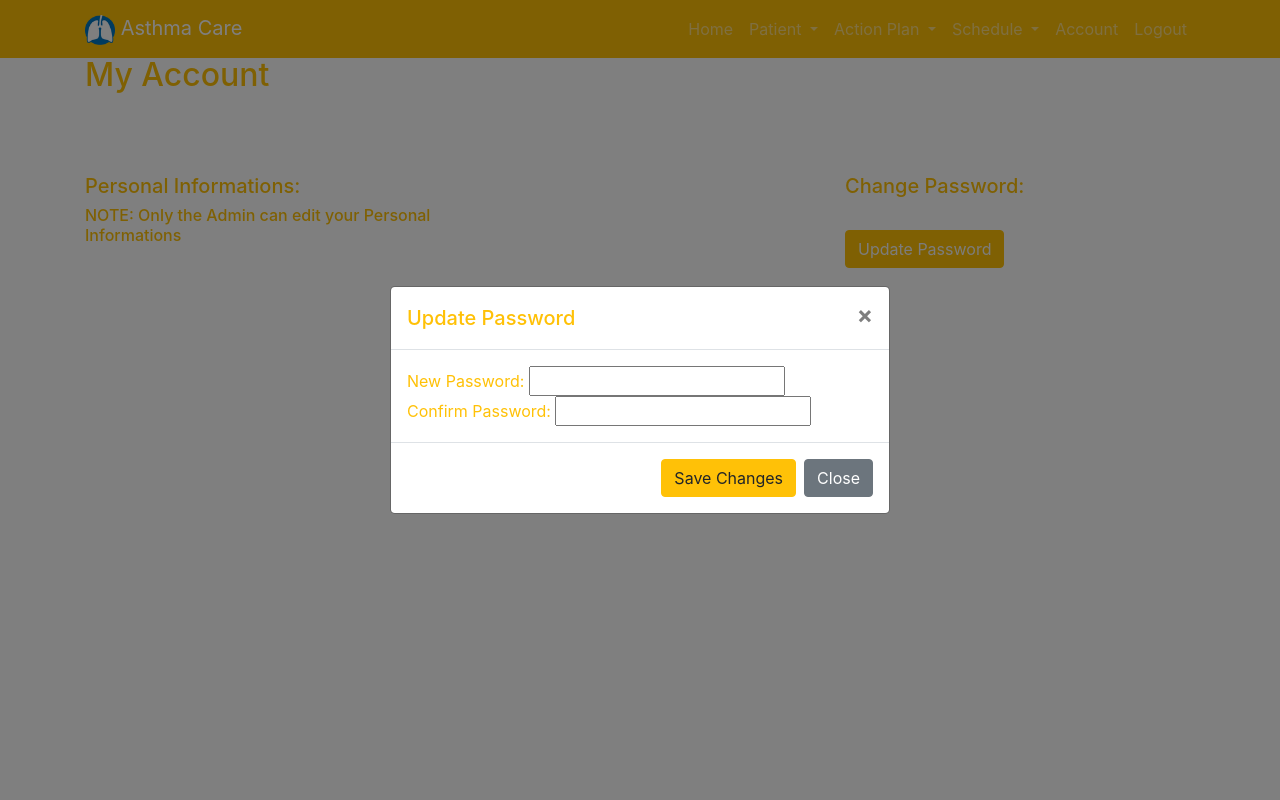
After one commit to alexalvero/AsthmaCare, a CodeIgniter app: page /acmp/doctors/account in a window 1280 px wide, after a click on "Update Password". The commit adds this page. Run offline with CodeIgniter, Linux system fonts and the light colour scheme; data that the repository does not hold is empty; some libraries are stand-ins or nearby versions.

Commit message:
Update Password Doctor

```diff
--- a/acmp/application/config/routes.php
+++ b/acmp/application/config/routes.php
@@ -4,6 +4,8 @@ defined('BASEPATH') OR exit('No direct script access allowed');
 
 $route['patients/account'] = 'patients/account';
 $route['patients/updatepassword'] = 'patients/updatepassword';
+$route['doctors/account'] ='doctors/account';
+$route['doctors/updatepassword'] ='doctors/updatepassword';
 $route['doctors/add'] ='doctors/add';
 $route['doctors/feedback'] ='doctors/feedback';
 $route['doctors/print'] ='doctors/print';
--- a/acmp/application/controllers/Doctors.php
+++ b/acmp/application/controllers/Doctors.php
@@ -325,4 +325,22 @@
             $this->load->view('templates/doctors/footer-doctor');
 
         }
+
+        public function account(){
+
+            $username = $this->session->userdata('username');
+            $data['username'] = $this->session->userdata('username');
+            $data['info'] = $this->user_model->get_doctorinfo($username);
+
+            $this->load->view('templates/doctors/header-doctor');
+            $this->load->view('doctors/account', $data);
+            $this->load->view('templates/doctors/footer-doctor');
+
+        }
+        public function updatepassword(){
+
+            $username = $this->input->post('username');
+            $this->user_model->updatepassword($username);
+            redirect(base_url()."doctors/account");
+        }
     }
--- a/acmp/application/controllers/Pages.php
+++ b/acmp/application/controllers/Pages.php
@@ -160,7 +160,7 @@
                 $mailContent="<h1 class='uppercase'>Good Day $firstname $lastname!</h1>
                         <h4> Password Recovery </h4>
                             <h5>Your Username is : $username</h5>
-                            <h5>Your Username is : $password</h5>
+                            <h5>Your Password is : $password</h5>
                         <h6>You may now Login to Your Account using your Credentials!</h6>
                 ";
                 endforeach;
--- /dev/null
+++ b/acmp/application/views/doctors/account.php
@@ -0,0 +1,69 @@
+<div class="container">
+
+    <h2 class="text-warning">
+        My Account
+    </h2>
+
+</br></br></br>
+<div class="row">
+    <div class="col-md-4 mr-auto">
+        <h5 class='text-warning'>Personal Informations:</h5>
+
+        <?php foreach($info as $rows) : ?>
+        </br> <div class="text-warning">Name: <?php echo $rows['firstname'] ?> <?php echo $rows['lastname']?></div></br>
+            <div class="text-warning">Birthday: <?php echo $rows['birthday'] ?></div></br>
+            <div class="text-warning">Address: <?php echo $rows['address'] ?></div></br>
+            <div class="text-warning">Email: <?php echo $rows['email'] ?></div></br>
+            <div class="text-warning">Phone Number: <?php echo $rows['phonenumber'] ?></div></br>
+
+            </br></br></br>
+        <?php endforeach ; ?>
+
+        <div class="note">
+            <h6 class="text-warning">NOTE: Only the Admin can edit your Personal Informations</h6>
+        </div>
+    </div>
+
+
+
+
+
+    <div class="col-md-4 ml-auto">
+        <h5 class="text-warning">Change Password:</h5>
+        </br>
+        <button class="btn btn-warning text-light" data-target="#modal1" data-toggle="modal">Update Password</button>
+
+         <!-- Modal -->
+         <?php echo form_open("doctors/updatepassword") ?>
+         <input type="hidden" name="username" value="<?= $username?>" >
+<div class="modal fade" id='modal1' tabindex="-1" role="dialog" aria-labelledby="exampleModalCenterTitle" aria-hidden="true">
+  <div class="modal-dialog modal-dialog-centered" role="document">
+    <div class="modal-content">
+      <div class="modal-header">
+        <h5 class="modal-title uppercase text-warning" id="exampleModalCenterTitle">Update Password</h5>
+        <button type="button" class="close" data-dismiss="modal" aria-label="Close">
+          <span aria-hidden="true">&times;</span>
+        </button>
+      </div>
+      <div class="modal-body text-warning">
+        <div class="form-content">
+
+                New Password: <input type="password" name="password" class="text-warning">  </br>
+                Confirm Password: <input type="password" class="text-warning">
+
+
+
+        </div>
+      </div>
+      <div class="modal-footer">
+        <button class="btn btn-warning">Save Changes</button>
+        <button type="button" class="btn btn-secondary" data-dismiss="modal">Close</button>
+      </div>
+      <?php echo form_close() ;?>
+    </div>
+  </div>
+</div>
+    </div>
+</div>
+
+</div>
--- a/acmp/application/views/templates/doctors/header-doctor.php
+++ b/acmp/application/views/templates/doctors/header-doctor.php
@@ -49,6 +49,9 @@
         </div>
           </li>
           <li class="nav-item">
+            <a class="nav-link" href='<?php echo base_url()?>doctors/account'>Account</a>
+          </li>
+          <li class="nav-item">
             <a class="nav-link" href='<?php echo base_url()?>pages/logout'>Logout</a>
           </li>
 
```
